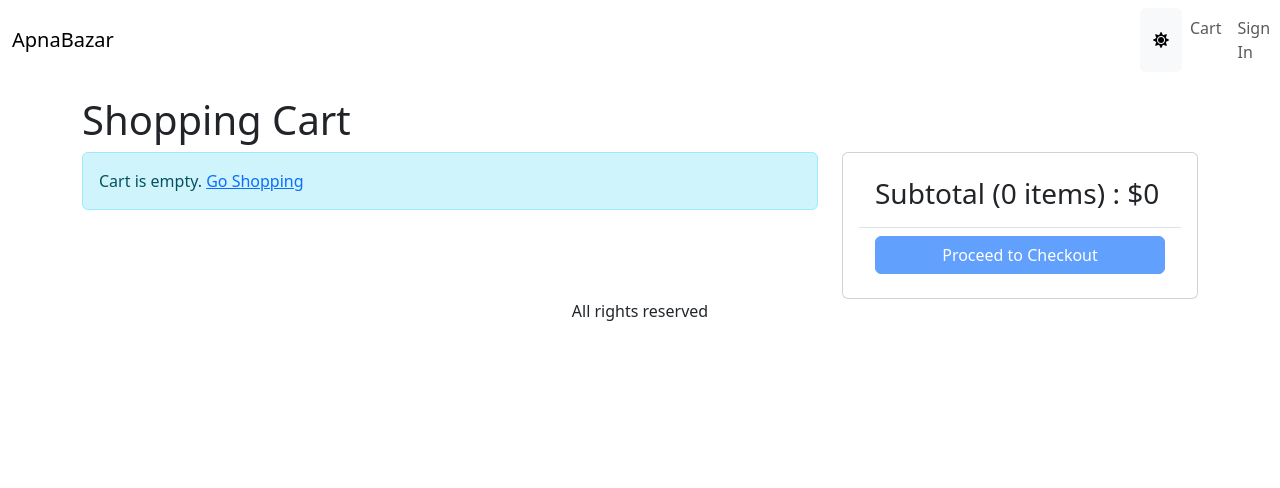
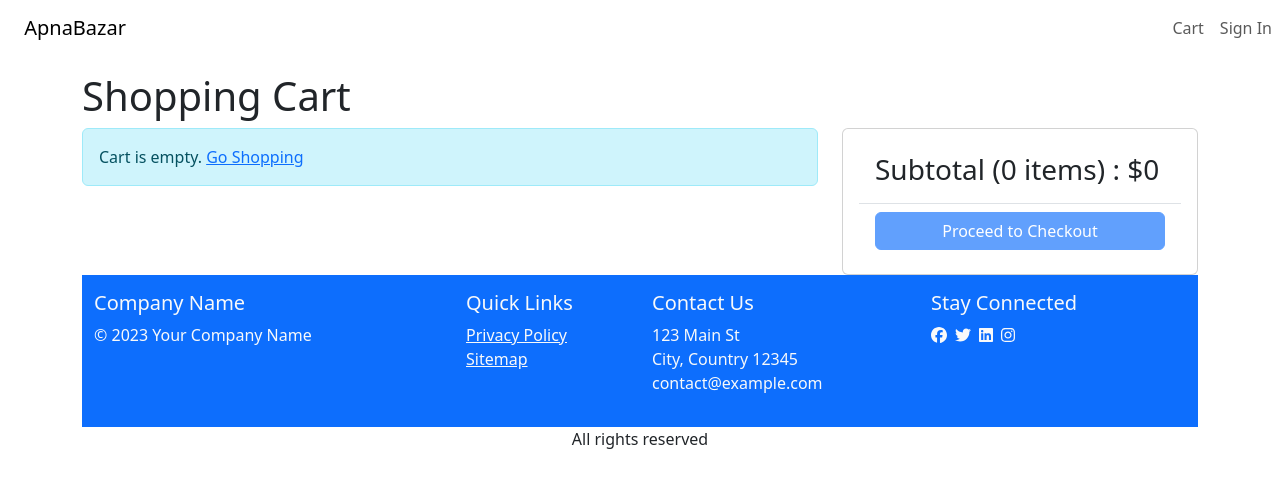
Before and after one commit to MaB2210/ts_mern_ApnaBazar_E-Commerce, a React (Vite) app in the folder frontend/: page /cart in a window 1280 px wide. Shown: the top 488 px of the page. Built offline with nearby package versions, Linux system fonts and the light colour scheme.

Commit message:
Added footer

```diff
--- a/frontend/src/App.tsx
+++ b/frontend/src/App.tsx
@@ -16,17 +16,9 @@ import { Store } from './Store'
 
 function App() {
   const {
-    state: { mode, cart, userInfo },
+    state: { cart, userInfo },
     dispatch,
   } = useContext(Store)
-
-  useEffect(() => {
-    document.body.setAttribute('data-bs-theme', mode)
-  }, [mode])
-
-  const switchModeHandler = () => {
-    dispatch({ type: 'SWITCH_MODE' })
-  }
   const signoutHandler = () => {
     dispatch({ type: 'USER_SIGNOUT' })
     localStorage.removeItem('userInfo')
@@ -46,9 +38,6 @@ function App() {
             </LinkContainer>
           </Container>
           <Nav>
-          <Button variant={mode} onClick={switchModeHandler}>
-              <i className={mode === 'light' ? 'fa fa-sun' : 'fa fa-moon'}></i>
-            </Button>
             <Link to="/cart" className="nav-link">
               Cart
             {cart.cartItems.length > 0 && (
--- /dev/null
+++ b/frontend/src/components/Footer.tsx
@@ -0,0 +1,92 @@
+// import { MDBFooter } from 'mdb-react-ui-kit';
+
+// const Footer = () => {
+//   return <div>
+//     <MDBFooter bgColor='light' className='text-center text-lg-left'>
+//       <div className='text-center p-3' style={{ backgroundColor: 'rgba(0, 0, 0, 0.2)' }}>
+//         &copy; {new Date().getFullYear()} Copyright:{' '}
+//         <a className='text-dark' href='#'>
+//           Ecommercewebsite.com
+//         </a>
+//       </div>
+//     </MDBFooter>
+//   </div>
+// }
+
+// export default Footer
+
+// Footer.tsx
+// Footer.tsx
+import { FontAwesomeIcon } from '@fortawesome/react-fontawesome';
+import {
+  faFacebook,
+  faTwitter,
+  faLinkedin,
+  faInstagram,
+} from '@fortawesome/free-brands-svg-icons';
+import 'bootstrap/dist/css/bootstrap.min.css';
+
+const Footer = () => {
+  return (
+    <footer className="footer mt-auto py-3 bg-primary text-light">
+      <div className="container">
+        <div className="row">
+          <div className="col-lg-4">
+            <h5>Company Name</h5>
+            <p>&copy; {new Date().getFullYear()} Your Company Name</p>
+          </div>
+          <div className="col-lg-2">
+            <h5>Quick Links</h5>
+            <ul className="list-unstyled">
+              <li>
+                <a href="/privacy-policy" className="text-light">
+                  Privacy Policy
+                </a>
+              </li>
+              <li>
+                <a href="/sitemap" className="text-light">
+                  Sitemap
+                </a>
+              </li>
+            </ul>
+          </div>
+          <div className="col-lg-3">
+            <h5>Contact Us</h5>
+            <p>
+              123 Main St<br />
+              City, Country 12345<br />
+              contact@example.com
+            </p>
+          </div>
+          <div className="col-lg-3">
+            <h5>Stay Connected</h5>
+            <ul className="list-inline">
+              <li className="list-inline-item">
+                <a href="#" className="text-light">
+                  <FontAwesomeIcon icon={faFacebook} />
+                </a>
+              </li>
+              <li className="list-inline-item">
+                <a href="#" className="text-light">
+                  <FontAwesomeIcon icon={faTwitter} />
+                </a>
+              </li>
+              <li className="list-inline-item">
+                <a href="#" className="text-light">
+                  <FontAwesomeIcon icon={faLinkedin} />
+                </a>
+              </li>
+              <li className="list-inline-item">
+                <a href="#" className="text-light">
+                  <FontAwesomeIcon icon={faInstagram} />
+                </a>
+              </li>
+            </ul>
+          </div>
+        </div>
+      </div>
+    </footer>
+  );
+};
+
+export default Footer;
--- a/frontend/src/components/ProductItem.tsx
+++ b/frontend/src/components/ProductItem.tsx
@@ -25,7 +25,7 @@ function ProductItem({ product }: { product: Product }) {
       type: 'CART_ADD_ITEM',
       payload: { ...item, quantity },
     })
-    toast.success('Product added to the cart')
+    toast.success('Added to the cart')
   }
   return (
     <Card>
--- a/frontend/src/pages/CartPage.tsx
+++ b/frontend/src/pages/CartPage.tsx
@@ -6,6 +6,7 @@ import { toast } from 'react-toastify'
 import MessageBox from '../components/MessageBox'
 import { Store } from '../Store'
 import { CartItem } from '../types/Cart'
+import Footer from '../components/Footer'
 
 export default function CartPage() {
   const navigate = useNavigate()
@@ -124,6 +125,9 @@ export default function CartPage() {
           </Card>
         </Col>
       </Row>
+      <div>
+      <Footer/>
+    </div>
     </div>
   )
 }
--- a/frontend/src/pages/HomePage.tsx
+++ b/frontend/src/pages/HomePage.tsx
@@ -6,6 +6,7 @@ import { Helmet } from 'react-helmet-async'
 import { useGetProductsQuery } from '../hooks/productHooks'
 import { ApiError } from '../types/ApiError'
 import { getError } from '../utils'
+import Footer from '../components/Footer'
 
 export default function HomePage() {
   const { data: products, isLoading, error } = useGetProductsQuery()
@@ -23,6 +24,9 @@ export default function HomePage() {
                 <ProductItem product={product} />
             </Col>
           ))}
+          <div>
+      <Footer/>
+    </div>
         </Row>
   )
 }
--- a/frontend/src/pages/ProductPage.tsx
+++ b/frontend/src/pages/ProductPage.tsx
@@ -9,6 +9,7 @@ import { useGetProductDetailsBySlugQuery } from '../hooks/productHooks'
 import { Store } from '../Store'
 import { convertProductToCartItem } from '../utils'
 import { useContext } from 'react'
+import Footer from '../components/Footer'
 
 
 export default function ProductPage() {
@@ -110,6 +111,10 @@ export default function ProductPage() {
           </Card>
         </Col>
       </Row>
+      <div>
+      <Footer/>
     </div>
+    </div>
+
   )
 }
--- a/frontend/src/pages/SigninPage.tsx
+++ b/frontend/src/pages/SigninPage.tsx
@@ -8,6 +8,7 @@ import { useSigninMutation } from '../hooks/userHooks'
 import { Store } from '../Store'
 import { ApiError } from '../types/ApiError'
 import { getError } from '../utils'
+import Footer from '../components/Footer'
 
 export default function SigninPage() {
   const navigate = useNavigate()
@@ -79,6 +80,10 @@ export default function SigninPage() {
           <Link to={`/signup?redirect=${redirect}`}>Create your account</Link>
         </div>
       </Form>
+      <div>
+      <Footer/>
+    </div>
     </Container>
+
   )
 }
--- a/frontend/src/pages/SignupPage.tsx
+++ b/frontend/src/pages/SignupPage.tsx
@@ -7,6 +7,7 @@ import { useSignupMutation } from '../hooks/userHooks'
 import { Store } from '../Store'
 import { ApiError } from '../types/ApiError'
 import { getError } from '../utils'
+import Footer from '../components/Footer'
 
 export default function SignupPage() {
   const navigate = useNavigate()
@@ -98,6 +99,9 @@ export default function SignupPage() {
           <Link to={`/signin?redirect=${redirect}`}>Sign In</Link>
         </div>
       </Form>
+      <div>
+      <Footer/>
+    </div>
     </Container>
   )
 }
--- /dev/null
+++ b/package.json
@@ -0,0 +1,6 @@
+{
+  "dependencies": {
+    "@fortawesome/free-brands-svg-icons": "^6.4.2",
+    "@fortawesome/react-fontawesome": "^0.2.0"
+  }
+}
```
Also changed, not shown: 1 other file (tests, documents, lock files or other folders).
